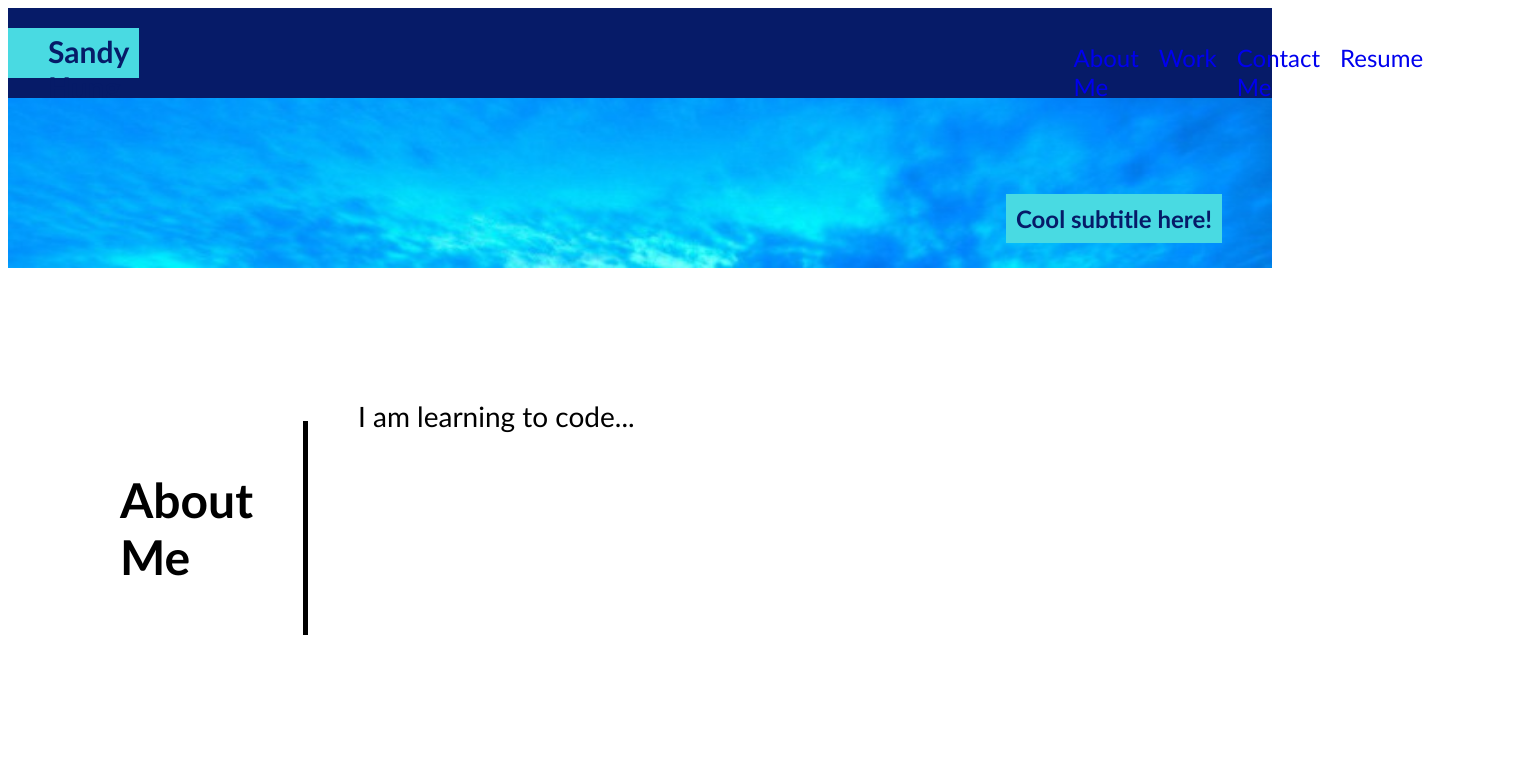
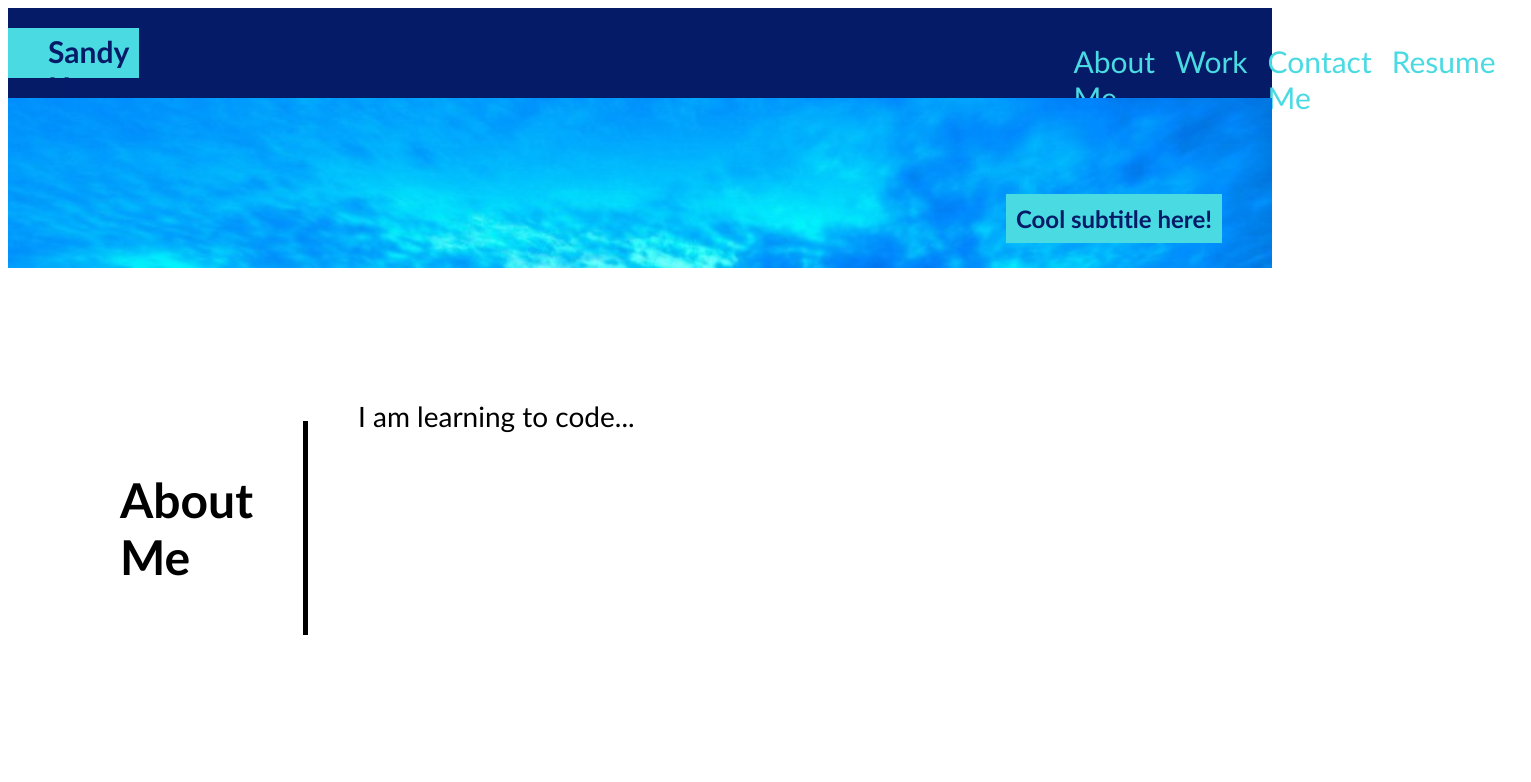
Before and after one commit to Sandy5433/Sandys-portfolio, a plain HTML site: page index.html in a window 1280 px wide. Shown: the top 782 px of the page, 1531 px wide, since content can reach past the window. Drawn offline with Linux system fonts and the light colour scheme.

Commit message:
updated nav bar

```diff
--- a/assets/css/style.css
+++ b/assets/css/style.css
@@ -13,6 +13,7 @@ header {
     background-color: var(--navy);
     display: flex;
     flex-direction: row;
+    justify-content: space-between;
     height: 90px;
 }
 
@@ -29,13 +30,13 @@ header nav {
     flex-direction: row;
     margin-left: 900px;
     padding: 25px ;
-    color: white;
-    font-size: 24px;
+    font-size: 30px;
 }
 
 nav a {
     padding: 10px;
     text-decoration: none;
+    color: var(--tiffany);
 }
 
 .subheader {
@@ -103,6 +104,10 @@ div ul li {
 
 }
 
+.mainwork img:hover {
+    opacity: 0.8;
+}
+
 section img {
     width: 400px;
     height: 200px;
```
